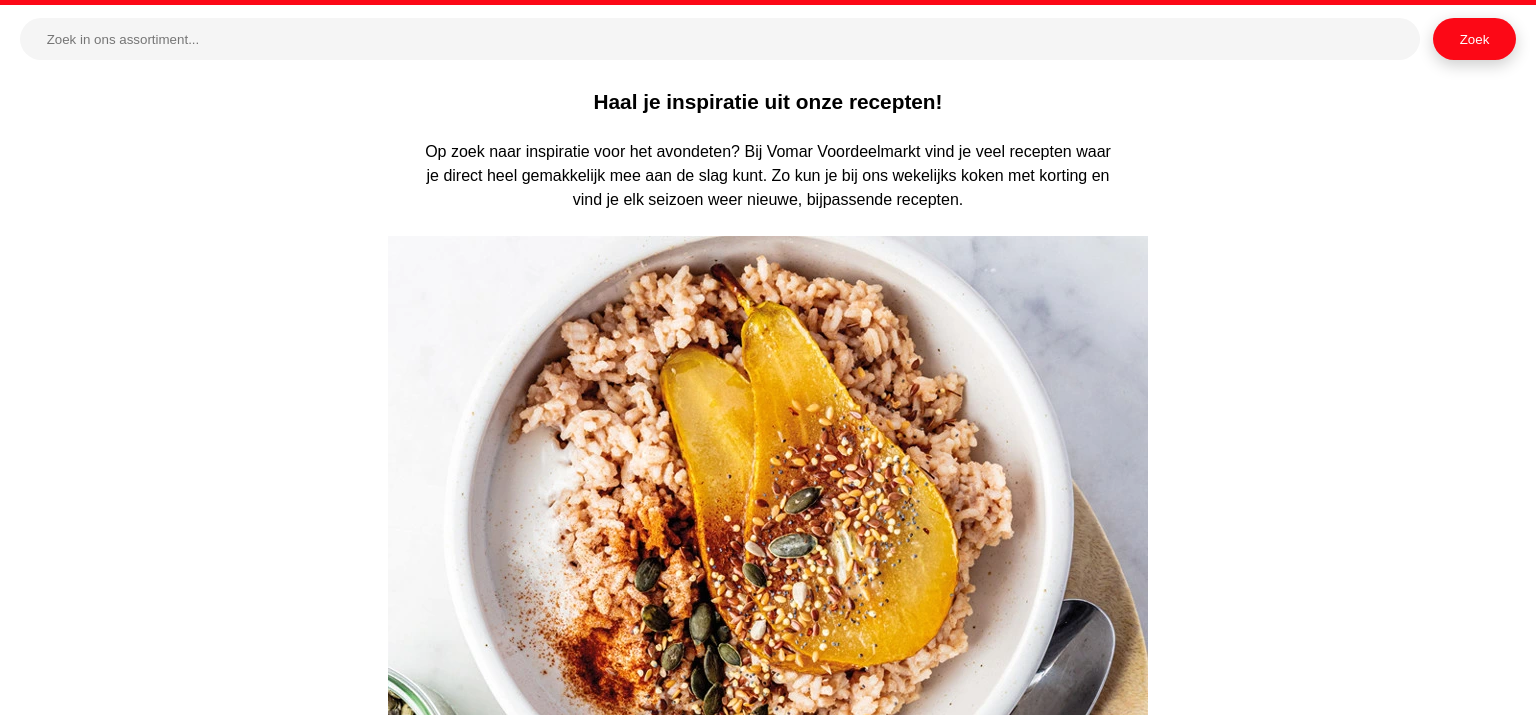
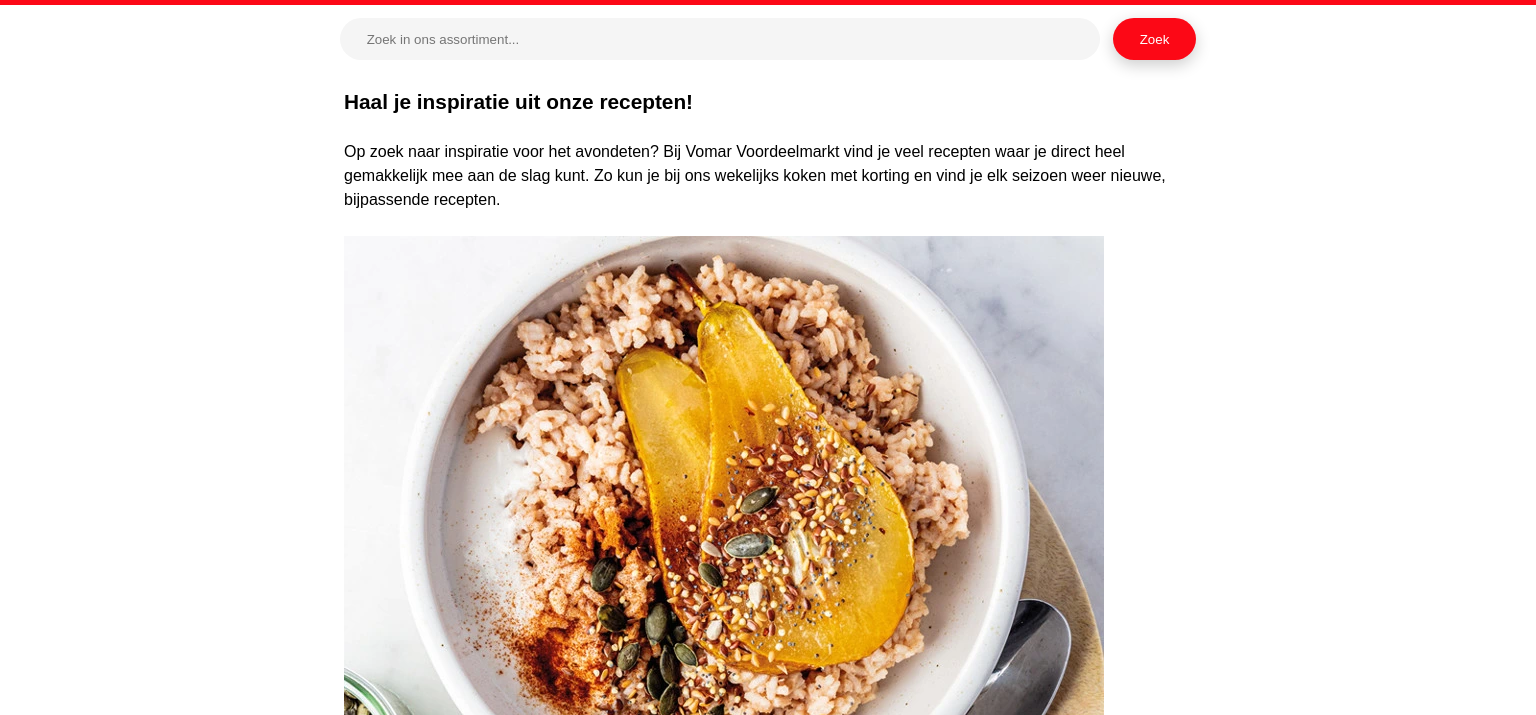
Before and after one commit to Timdenbrav/blokwebvomar, a plain HTML site: page recepten.html in a window 1536 px wide. Shown: the part 69-784 px from the top of the page. Drawn offline with Linux system fonts and the light colour scheme.

Commit message:
Add files via upload

```diff
--- a/css/style.css
+++ b/css/style.css
@@ -90,14 +90,42 @@ body {
 
 /* Stijl voor de focus state van alle buttons */
 button:focus {
-    outline: none; /* Verwijderd de standaard focus outline */
-    border: 0.15em solid black; /* Voeg een zwarte border toe */
+    outline: none;
+    /* Verwijderd de standaard focus outline */
+    border: 0.15em solid black;
+    /* Voeg een zwarte border toe */
 }
 
 /* Stijl voor de focus state van alle links */
 a:focus {
-    outline: none; /* Verwijderd de standaard focus outline */
-    border: 0.15em solid black; /* Voeg een zwarte border toe */
+    outline: none;
+    /* Verwijderd de standaard focus outline */
+    border: 0.15em solid black;
+    /* Voeg een zwarte border toe */
+}
+
+/* vanaf een schermbreedte van meer dan 973px zorg ik ervoor dat de content goed leesbaar blijft en heb daarom een padding-right en margin-left eraan toegevoegd. */
+@media screen and (min-width: 973px) {
+    main {
+        padding-right: 10em;
+        margin-left: 10em;
+    }
+}
+
+/* vanaf een schermbreedte van meer dan 1127px zorg ik ervoor dat de content goed leesbaar blijft en heb daarom een padding-right en margin-left eraan toegevoegd. */
+@media screen and (min-width: 1127px) {
+    main {
+        padding-right: 10em;
+        margin-left: 10em;
+    }
+}
+
+/* vanaf een schermbreedte van meer dan 1300px zorg ik ervoor dat de content goed leesbaar blijft en heb daarom een padding-right en margin-left eraan toegevoegd. */
+@media screen and (min-width: 1300px) {
+    main {
+        padding-right: 20em;
+        margin-left: 20em;
+    }
 }
 
 
@@ -417,16 +445,6 @@ section article:nth-of-type(1) p {
     color: var(--vomar-wit);
 }
 
-/* Aanpassingen voor mobiele schermen */
-@media screen and (min-width: 650px) {
-    section:nth-of-type(2) article:nth-of-type(1) {
-        padding-left: 10em;
-        /* Aanpassing van de linker witruimte */
-        padding-right: 10em;
-        /* Aanpassing van de rechter witruimte */
-    }
-}
-
 
 /*******************************/
 /*******************************/
@@ -549,6 +567,7 @@ legend {
 
 section form label {
     color: var(--vomar-wit);
+    margin-bottom: -0.5em;
 }
 
 section form input {
@@ -556,7 +575,7 @@ section form input {
     border-color: var(--vomar-zwart);
     padding: .5em;
     font-size: 1.25em;
-    margin-bottom: 0.7em;
+    margin-bottom: 1em;
     width: 100%;
     transition: all .1s;
     z-index: 2;
@@ -679,30 +698,7 @@ fieldset:valid .feedback {
     max-width: 100%;
 }
 
-@media screen and (min-width: 973px) {
-    .recepten article {
-        text-align: center;
-    }
 
-    .recepten article p {
-        padding-right: 10em;
-        margin-left: 10em;
-    }
-}
-
-@media screen and (min-width: 1127px) {
-    .recepten article p {
-        padding-right: 10em;
-        margin-left: 10em;
-    }
-}
-
-@media screen and (min-width: 1300px) {
-    .recepten article p {
-        padding-right: 25em;
-        margin-left: 25em;
-    }
-}
 
 
 
@@ -748,5 +744,7 @@ footer a img {
 /* www.chat.openai.com */
 /* https://www.w3schools.com/tags/att_input_placeholder.asp */
 /* https://www.dofactory.com/html/body/class */
-/*  */
-/*  */
+/* https://codepen.io/shooft/pen/MWZYoXw */
+/* https://dlo.mijnhva.nl/content/enforced/536487-FDMCI-2000FED121-DMCI-CMD-2324/FED%2023-24%20-%20Blok%201%20-%20Oefening%20flexbox.pdf */
+/* https://codepen.io/shooft/pen/OJrPwyv */
+/* https://dlo.mijnhva.nl/content/enforced/536487-FDMCI-2000FED121-DMCI-CMD-2324/FED%2023-24%20-%20Blok%201%20-%20Oefening%20toegankelijkheid%202%20van%202.pdf */
```
Also changed, not shown: index.html (+2 -7 lines), readme-images/form naam ingevuld.png (added), readme-images/form niet ingevuld.png (added), readme-images/form volledig ingevuld.png (added), readme-images/menu desktop.png (added), readme-images/menu uitgeklapt.png (added), readme-images/screenshot home desktop dark.png (added), readme-images/screenshot home desktop light .png (added), readme-images/screenshot home mobile dark.png (added), readme-images/screenshot home mobile light.png (added), readme-images/screenshot recepten mobile light.png (added), 1 other file.
